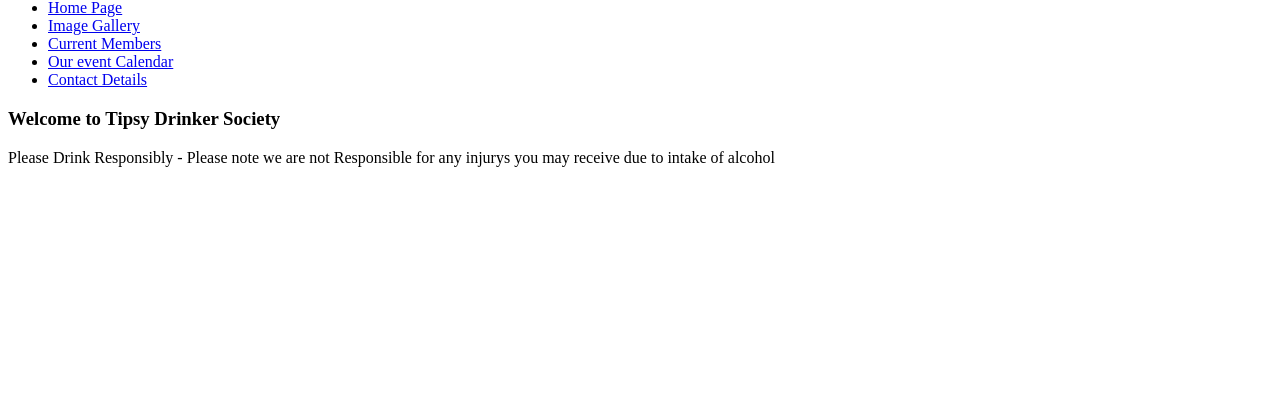
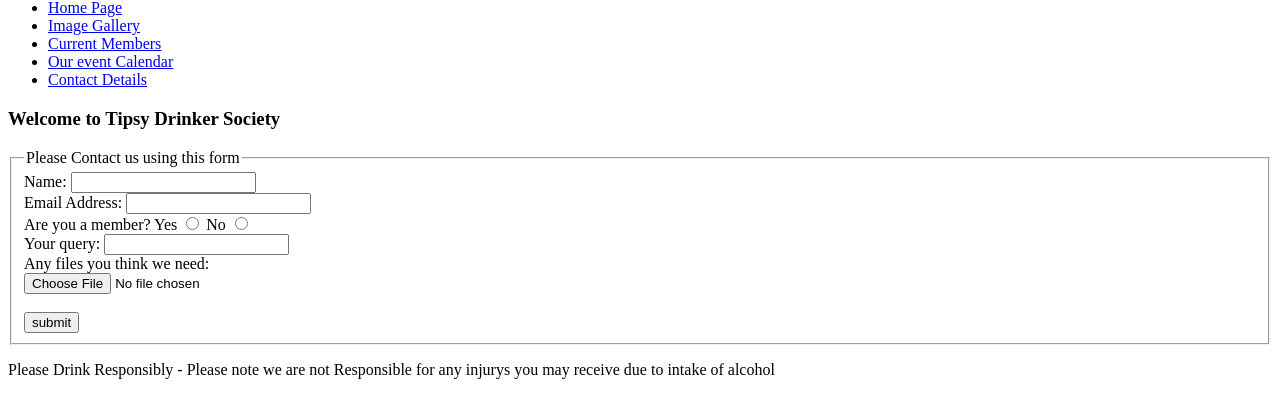
Before and after one commit to JoshuaNewton-rgu/Tipsy-Drinkers, a plain HTML site: page CourseWork/contactUs.html in a window 1280 px wide. Shown: the part 233-650 px from the top of the page. Drawn offline with Linux system fonts and the light colour scheme.

Commit message:
Added Html Form

```diff
--- a/CourseWork/contactUs.html
+++ b/CourseWork/contactUs.html
@@ -27,7 +27,35 @@
 
 </header>
 
-<main></main>
+<main>
+    <form>
+        <fieldset>
+            <legend>Please Contact us using this form</legend>
+            <label for= "name">Name: </label>
+            <input type="text" name ="name" value=""/>
+            <br/>
+            <label for= "Email_address">Email Address: </label>
+            <input type="text" name ="Email_address" value=""/>
+            <br/>
+            <label for= "Membership">Are you a member?</label>
+            <label for = "Membership">Yes</label>
+            <input type="radio" name ="Membership" value="Yes"/>
+            <label for = "Membership">No</label>
+            <input type="radio" name ="Membership" value="No"/>
+            <br/>
+            <label for= "Comments">Your query: </label>
+            <input type="text" name ="Comments" value=""/>
+            <br/>
+            <label for= "Files">Any files you think we need: </label><br/>
+            <input type="file" name ="Files" value=""/>
+
+            <br/><br/>
+            <input type = "submit" value="submit">
+        </fieldset>
+    </form>
+
+
+</main>
 
 <aside></aside>
 
```
